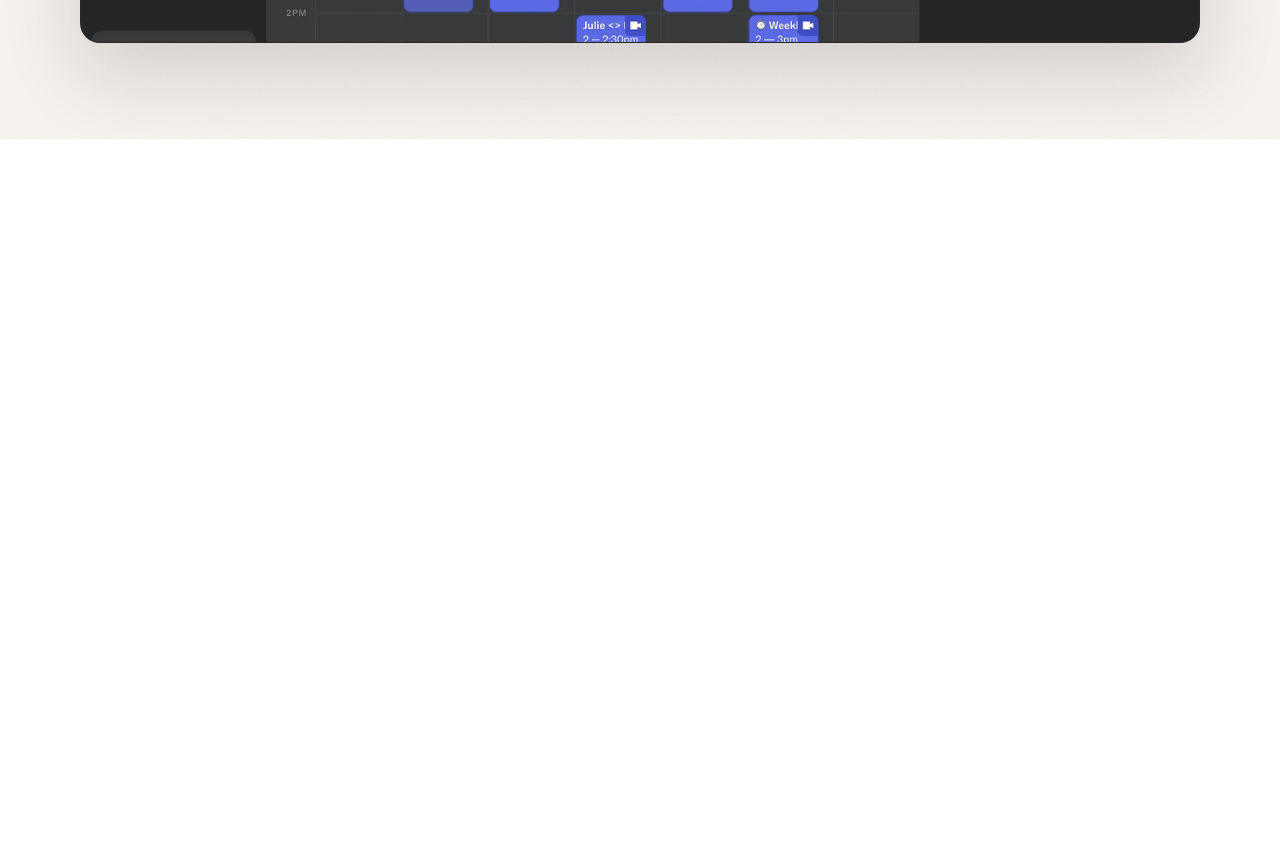
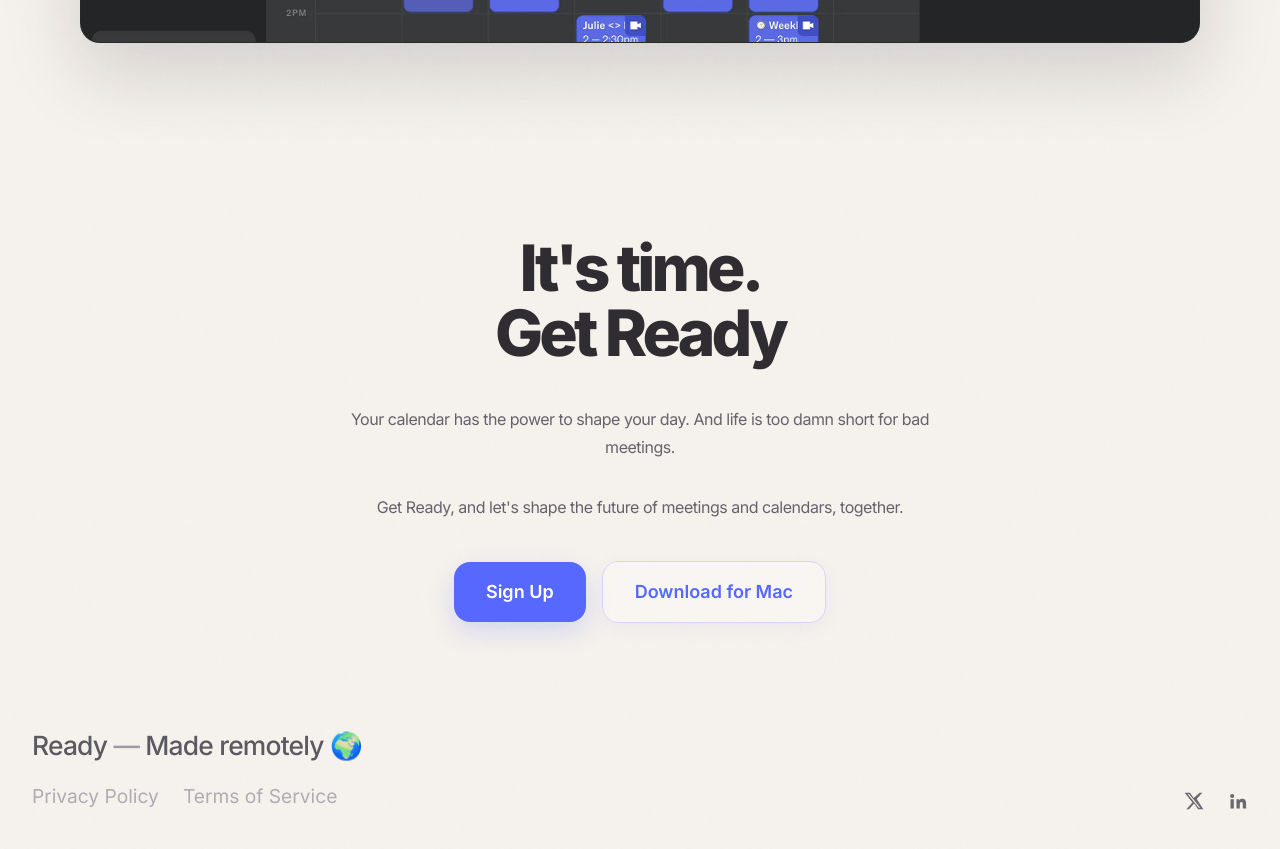
Before and after one commit to gitadityakumar/Landing-pages, a Next.js app in the folder 11_ready.so/: page / in a window 1280 px wide. Shown: the part 6440-7289 px from the top of the page. Before the commit the page ends 6579 px from the top, so only its background shows below. Built offline with nearby package versions, Linux system fonts and the light colour scheme.

Commit message:
11:add final cta section

```diff
--- a/11_ready.so/app/page.tsx
+++ b/11_ready.so/app/page.tsx
@@ -3,6 +3,7 @@ import Upgrade from "@/components/meeting-upgrade";
 import Meetings from "@/components/superpowered-meetings";
 import Ready from "@/components/feeling-ready";
 import AllInCalendar from "@/components/all-in-calendar";
+import FinalCta from "@/components/final-cta";
 
 export default function Home() {
   return (
@@ -22,6 +23,7 @@ export default function Home() {
         <Upgrade />
         <Ready />
         <AllInCalendar />
+        <FinalCta />
       </div>
     </main>
   );
--- /dev/null
+++ b/11_ready.so/components/final-cta.tsx
@@ -0,0 +1,94 @@
+function XIcon() {
+  return (
+    <svg
+      aria-hidden="true"
+      viewBox="0 0 24 24"
+      className="h-5 w-5 fill-current"
+      xmlns="http://www.w3.org/2000/svg"
+    >
+      <path d="M18.901 2H21.98l-6.723 7.684L23.166 22h-6.19l-4.848-7.006L5.995 22H2.915l7.192-8.22L.834 2h6.347l4.382 6.362L18.901 2Zm-1.084 18h1.705L6.254 3.895H4.423L17.817 20Z" />
+    </svg>
+  );
+}
+
+function LinkedinIcon() {
+  return (
+    <svg
+      aria-hidden="true"
+      viewBox="0 0 24 24"
+      className="h-5 w-5 fill-current"
+      xmlns="http://www.w3.org/2000/svg"
+    >
+      <path d="M4.983 3.5A2.483 2.483 0 1 1 5 8.466 2.483 2.483 0 0 1 4.983 3.5ZM3 9.75h4v11.25H3V9.75ZM9.25 9.75h3.833v1.537h.055c.534-1.012 1.84-2.079 3.788-2.079 4.05 0 4.799 2.666 4.799 6.132V21h-4v-4.975c0-1.186-.02-2.712-1.653-2.712-1.655 0-1.909 1.292-1.909 2.625V21h-4V9.75Z" />
+    </svg>
+  );
+}
+
+export default function FinalCta() {
+  return (
+    <section className="section-shell section-block relative overflow-hidden pb-8 sm:pb-10 lg:pb-12">
+      <div className="mx-auto flex min-h-[72vh] max-w-320 flex-col justify-between gap-14">
+        <div className="mx-auto flex max-w-150 flex-col items-center text-center">
+          <h2 className="section-heading max-w-[7ch] text-[3.2rem] leading-[0.94] sm:text-[4.25rem] lg:text-[5rem]">
+            It&apos;s time.
+            <br />
+            Get Ready
+          </h2>
+
+          <div className="section-body mt-10 max-w-150 space-y-8 text-[1.65rem] leading-[1.45] tracking-[-0.03em] text-[#444349] sm:text-[1.8rem] lg:text-[2rem]">
+            <p>
+              Your calendar has the power to shape your day. And life is too
+              damn short for bad meetings.
+            </p>
+            <p>
+              Get Ready, and let&apos;s shape the future of meetings and
+              calendars, together.
+            </p>
+          </div>
+
+          <div className="mt-10 flex flex-col items-center gap-4 sm:flex-row">
+            <button className="min-w-28 rounded-2xl bg-[#5668ff] px-8 py-4 text-lg font-semibold text-white shadow-[0_10px_26px_rgba(86,104,255,0.2)] transition-transform duration-200 hover:-translate-y-0.5">
+              Sign Up
+            </button>
+            <button className="min-w-48 rounded-2xl border border-[#d8d3f8] bg-white/30 px-8 py-4 text-lg font-semibold text-[#5668ff] shadow-[0_6px_18px_rgba(86,104,255,0.06)] backdrop-blur-sm transition-transform duration-200 hover:-translate-y-0.5">
+              Download for Mac
+            </button>
+          </div>
+        </div>
+
+        <div className="flex flex-col gap-8 text-[#5a5960] sm:flex-row sm:items-end sm:justify-between">
+          <div className="space-y-4">
+            <p className="text-[1.65rem] font-medium tracking-[-0.03em] text-[#5b5961]">
+              Ready <span className="text-[#9c98a5]">—</span> Made remotely 🌍
+            </p>
+            <div className="flex flex-wrap gap-x-6 gap-y-2 text-[1.2rem] text-[#b0abb4]">
+              <a href="#" className="transition-colors hover:text-[#5a5960]">
+                Privacy Policy
+              </a>
+              <a href="#" className="transition-colors hover:text-[#5a5960]">
+                Terms of Service
+              </a>
+            </div>
+          </div>
+
+          <div className="flex items-center gap-6 text-[#6a6870]">
+            <a
+              href="#"
+              aria-label="Ready on X"
+              className="transition-colors hover:text-[#2f2d31]"
+            >
+              <XIcon />
+            </a>
+            <a
+              href="#"
+              aria-label="Ready on LinkedIn"
+              className="transition-colors hover:text-[#2f2d31]"
+            >
+              <LinkedinIcon />
+            </a>
+          </div>
+        </div>
+      </div>
+    </section>
+  );
+}
```
